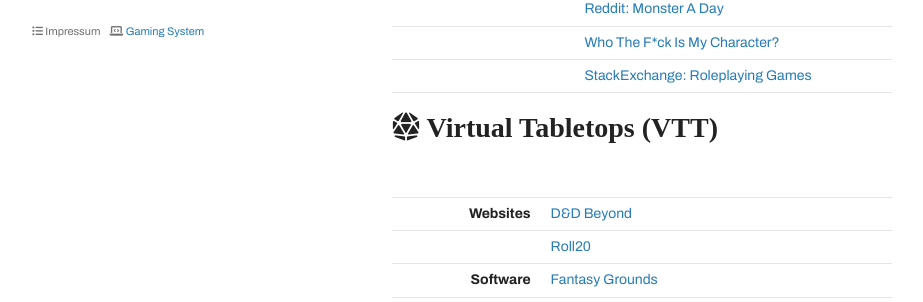
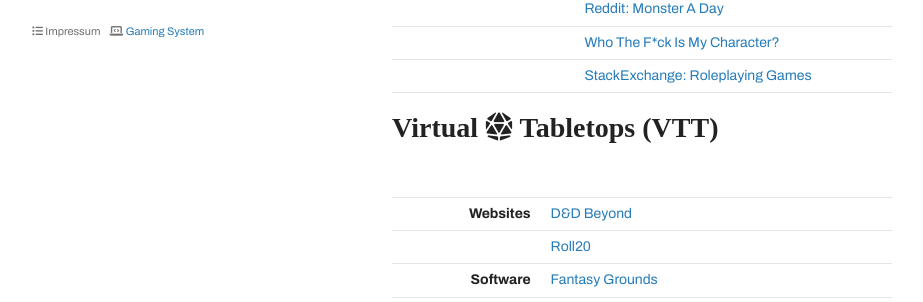
Before and after one commit to tethyrplays/tethyrplays, a Jekyll site: the page built from resources/index.md, in a window 1280 px wide. Shown: the part 788-1090 px from the top of the page, without its empty margins (178-1101 px from the left). Built offline with Jekyll 4.4.1, drawn with Linux system fonts in a browser that asks for light colours; nearby versions of some CDN libraries; some web fonts are replaced; our own code applies the rules of GitHub Pages for plain Markdown files; the repository's description, which GitHub fills in, is left out.

Commit message:
Update index.md

```diff
--- a/resources/index.md
+++ b/resources/index.md
@@ -26,7 +26,7 @@
 | | [Who The F*ck Is My Character?](https://whothefuckismydndcharacter.com/) |
 | | [StackExchange: Roleplaying Games](https://rpg.stackexchange.com/) |
 
-# <i class="fas fa-dice-d20"></i> Virtual Tabletops (VTT)
+# Virtual <i class="fas fa-dice-d20"></i> Tabletops (VTT)
 
 | | |
 | ---: | :--- |
```
